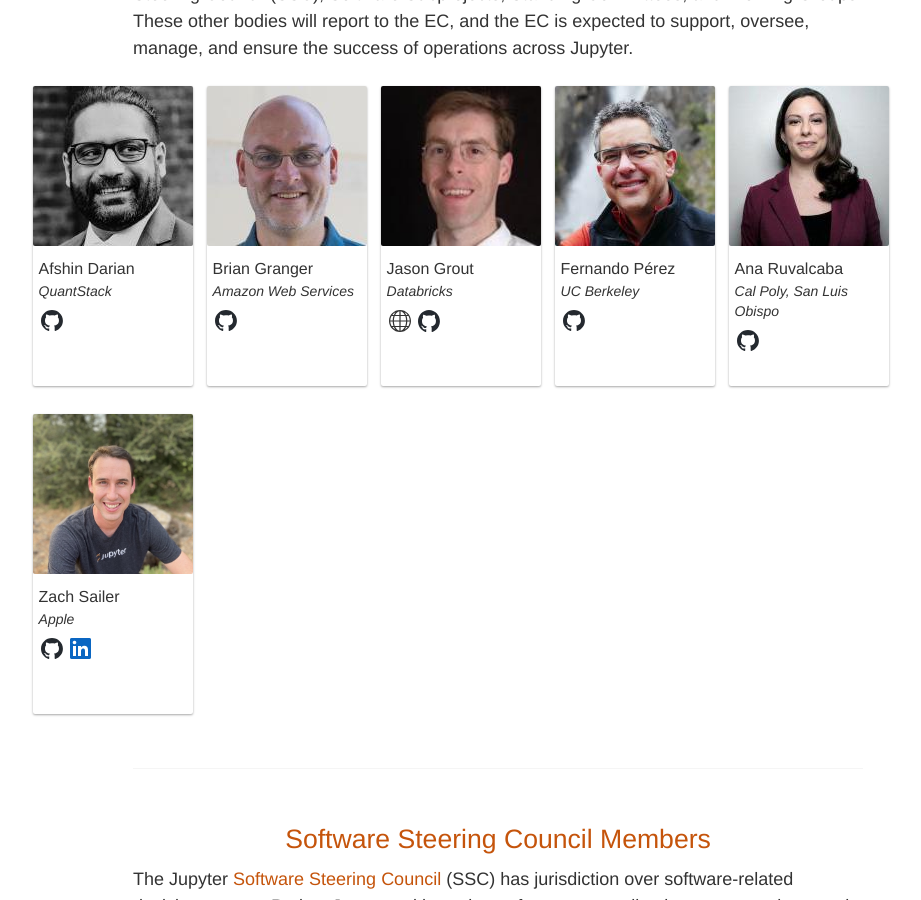
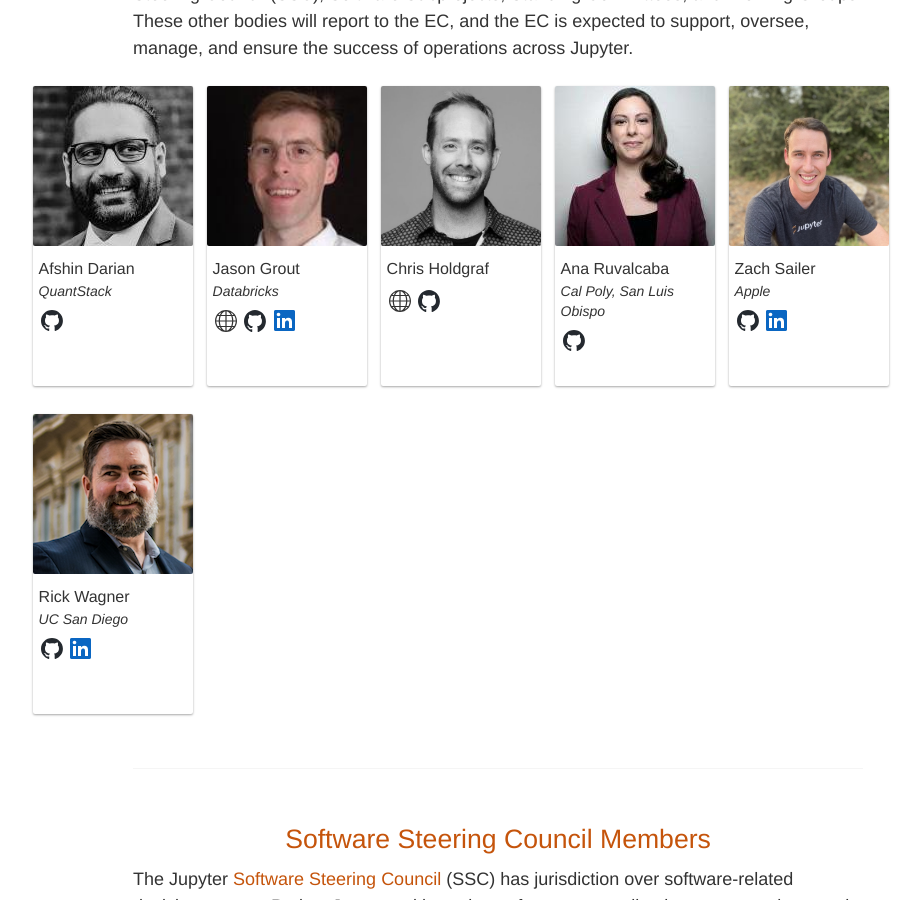
Before and after one commit to jupyter/jupyter.github.io, a Jekyll site: the page built from about.html, in a window 1280 px wide and 900 px high, scrolled down 853 px. Shown: the whole window, without its empty margins (142-1063 px from the left). Built offline with Jekyll 4.4.1, drawn with Linux system fonts in a browser that asks for light colours; comment, search, counter and statistics services are not loaded.

Commit message:
Update the About page to reflect the EC 2025 election

```diff
--- a/about.html
+++ b/about.html
@@ -305,6 +305,7 @@ distinguished_inaugural:
     photo: JasonGrout.jpeg
     affiliation: Databricks
     gh_handle: jasongrout
+    linkedin: https://www.linkedin.com/in/jason-grout/
     personal: https://jasongrout.org/
   - name: Jessica Hamrick
     photo: JessicaHamrick.jpeg
@@ -355,19 +356,17 @@ executive_council:
     photo: AfshinDarian.jpeg
     affiliation: QuantStack
     gh_handle: afshin
-  - name: Brian Granger
-    photo: BrianGranger.jpeg
-    affiliation: Amazon Web Services
-    gh_handle: ellisonbg
   - name: Jason Grout
     photo: JasonGrout.jpeg
     affiliation: Databricks
     gh_handle: jasongrout
+    linkedin: https://www.linkedin.com/in/jason-grout/
     personal: https://jasongrout.org/
-  - name: Fernando Pérez
-    photo: FernandoPerez.jpeg
-    affiliation: UC Berkeley
-    gh_handle: fperez
+  - name: Chris Holdgraf
+    photo: Chris_Holdgraf.png
+    gh_handle: choldgraf
+    twitter_handle: choldgraf
+    personal: http://chrisholdgraf.com
   - name: Ana Ruvalcaba
     photo: Ana_Ruvalcaba.jpg
     affiliation: Cal Poly, San Luis Obispo
@@ -377,6 +376,11 @@ executive_council:
     gh_handle: Zsailer
     affiliation: Apple
     linkedin: https://linkedin.com/in/zach-sailer-8a1472151/
+  - name: Rick Wagner
+    photo: RickWagner.png
+    affiliation: UC San Diego
+    linkedin: https://www.linkedin.com/in/rpwagner
+    gh_handle: rpwagner
 
 software_steering_council:
   - name: Sylvain Corlay
@@ -452,6 +456,7 @@ trademark_subcomittee:
     photo: JasonGrout.jpeg
     affiliation: Databricks
     gh_handle: jasongrout
+    linkedin: https://www.linkedin.com/in/jason-grout/
     personal: https://jasongrout.org/
   - name: Tim George
     photo: TimGeorge.jpeg
@@ -478,6 +483,7 @@ community_building:
   photo: JasonGrout.jpeg
   affiliation: Databricks
   gh_handle: jasongrout
+  linkedin: https://www.linkedin.com/in/jason-grout/
   personal: https://jasongrout.org/
 - name: Ana Ruvalcaba
   photo: Ana_Ruvalcaba.jpg
```
